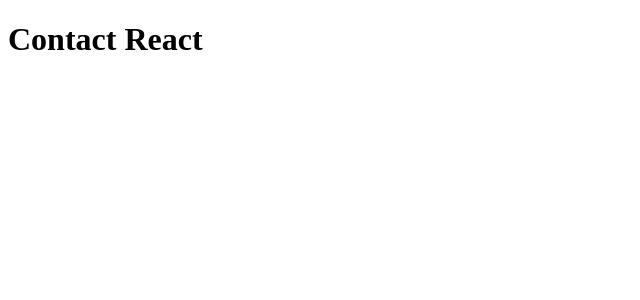
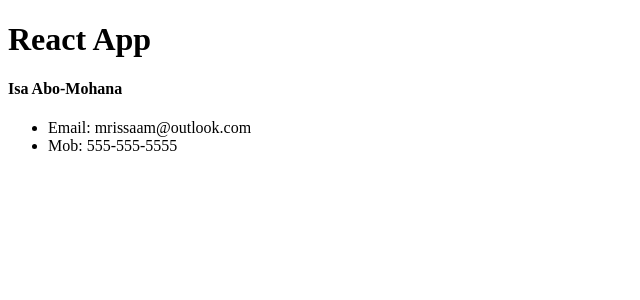
Before and after one commit to Isaabomohana/react-contactmanager, a React (Create React App) app: page / in a window 1280 px wide. Shown: the top 300 px of the page, without its empty margins (0-640 px from the left). Built offline with nearby package versions, Linux system fonts and the light colour scheme.

Commit message:
add components/Contact

```diff
--- a/src/App.js
+++ b/src/App.js
@@ -1,11 +1,13 @@
 import React, { Component } from "react";
+import Contact from "./components/Contact";
 import "./App.css";
 
 class App extends Component {
   render() {
     return (
       <div className="App">
-        <h1>Contact React</h1>
+        <h1>React App</h1>
+        <Contact />
       </div>
     );
   }
--- /dev/null
+++ b/src/components/Contact.js
@@ -0,0 +1,15 @@
+import React, { Component } from "react";
+
+export default class Contact extends Component {
+  render() {
+    return (
+      <div>
+        <h4>Isa Abo-Mohana </h4>
+        <ul>
+          <li>Email: mrissaam@outlook.com</li>
+          <li>Mob: 555-555-5555</li>
+        </ul>
+      </div>
+    );
+  }
+}
```
